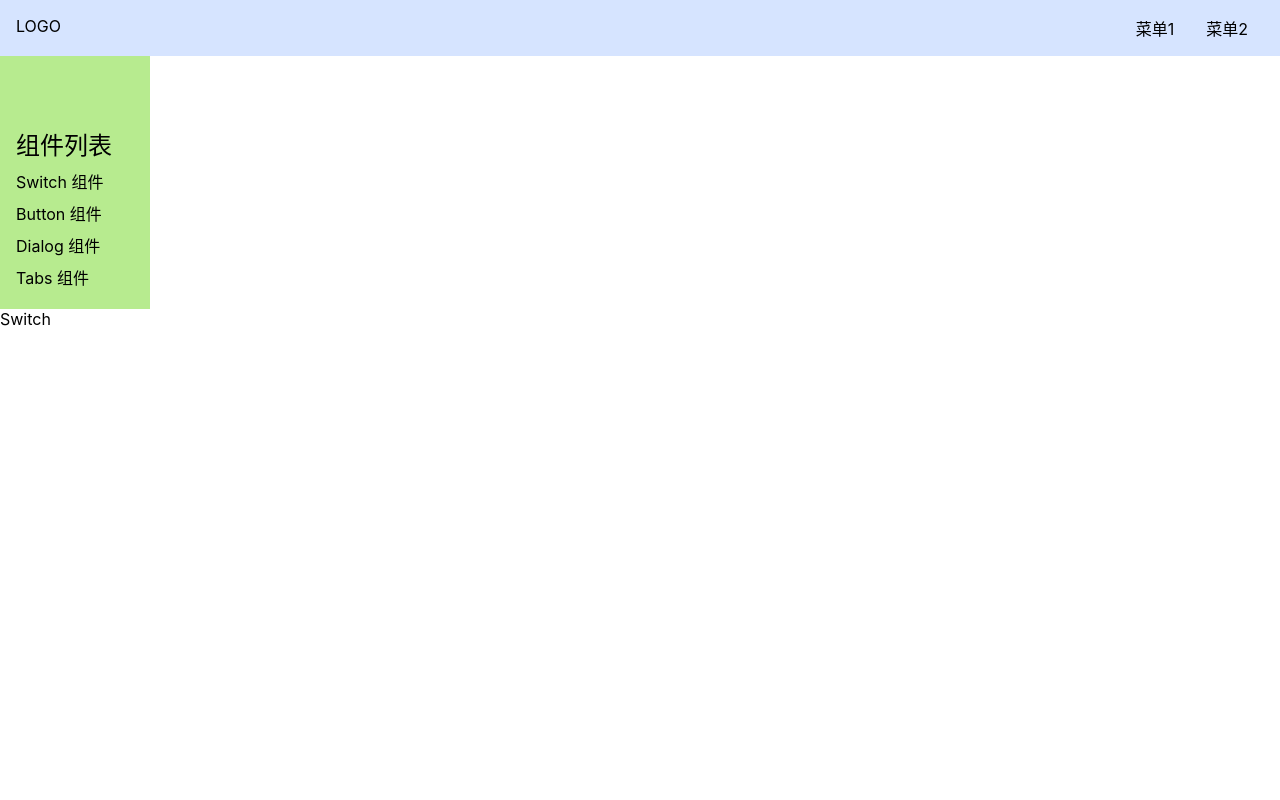
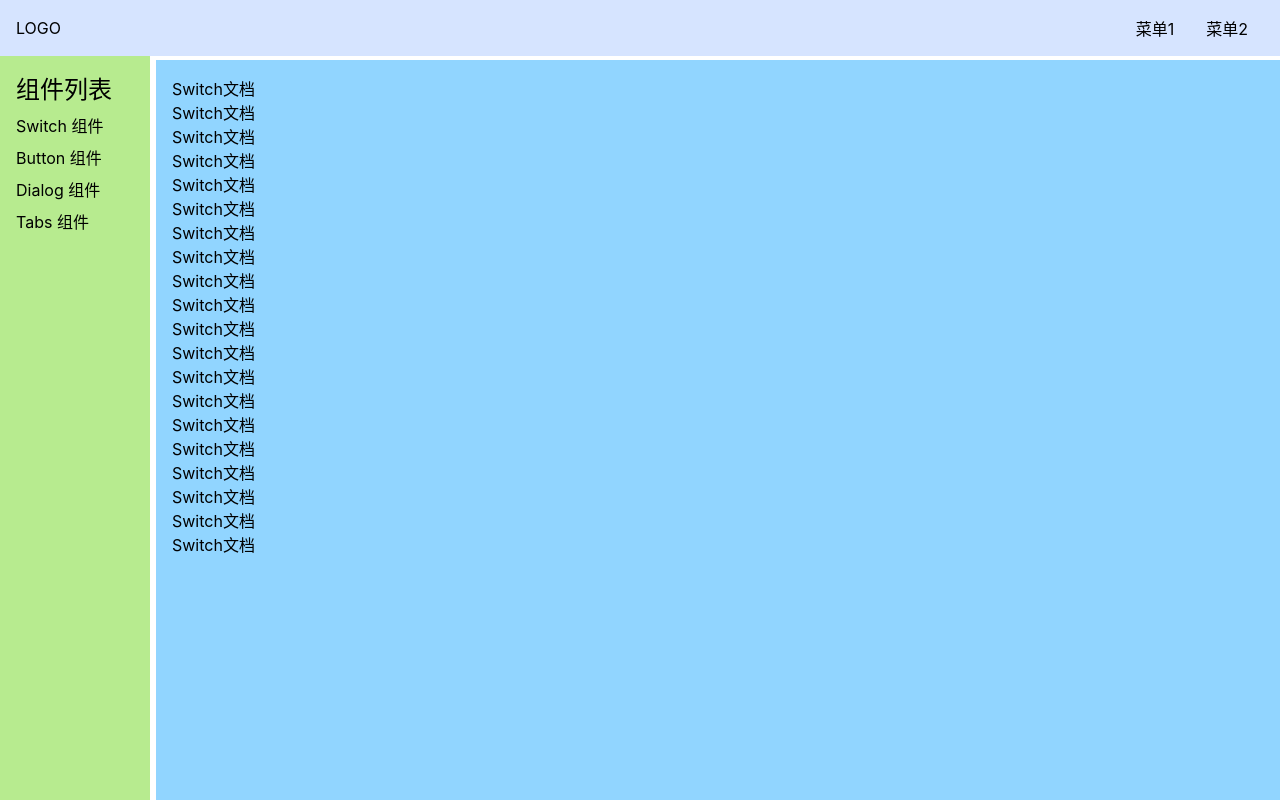
Before and after one commit to waynefu2020/sky-ui-1, a Vue app: page /#/doc/switch in a window 1280 px wide. Built offline with nearby package versions, Linux system fonts and the light colour scheme.

Commit message:
整体布局css更新

```diff
--- a/src/components/SwitchDemo.vue
+++ b/src/components/SwitchDemo.vue
@@ -1,5 +1,26 @@
 <template>
-  <div>Switch</div>
+  <div>
+    <p>Switch文档</p>
+    <p>Switch文档</p>
+    <p>Switch文档</p>
+    <p>Switch文档</p>
+    <p>Switch文档</p>
+    <p>Switch文档</p>
+    <p>Switch文档</p>
+    <p>Switch文档</p>
+    <p>Switch文档</p>
+    <p>Switch文档</p>
+    <p>Switch文档</p>
+    <p>Switch文档</p>
+    <p>Switch文档</p>
+    <p>Switch文档</p>
+    <p>Switch文档</p>
+    <p>Switch文档</p>
+    <p>Switch文档</p>
+    <p>Switch文档</p>
+    <p>Switch文档</p>
+    <p>Switch文档</p>
+  </div>
 </template>
 
 <script lang="ts">
--- a/src/components/Topnav.vue
+++ b/src/components/Topnav.vue
@@ -28,9 +28,13 @@
   background: #d6e4ff;
   display: flex;
   padding: 16px;
-  position: relative;
+  position: fixed;
+  top: 0;
+  left: 0;
+  width: 100%;
   z-index: 10;
-
+  justify-content: center;
+  align-items: center;
   > .logo {
     max-width: 6em;
     margin-right: auto;
--- a/src/views/Doc.vue
+++ b/src/views/Doc.vue
@@ -1,6 +1,6 @@
 <template>
-  <div>
-    <Topnav/>
+  <div class="layout">
+    <Topnav class="nav"/>
     <div class="content">
       <aside v-if="menuVisible">
         <h2>组件列表</h2>
@@ -41,10 +41,40 @@
 </script>
 
 <style lang="scss" scoped>
+.layout{
+  display: flex;
+  flex-direction: column;
+  height: 100vh;
+  > .nav{
+    flex-shrink: 0;
+  }
+  > .content{
+    flex-grow: 1;
+    padding-top: 60px;
+    padding-left: 156px;
+    @media (max-width: 500px) {
+      padding-left: 0;
+    }
+  }
+  .content{
+    display: flex;
+    > aside{
+      flex-shrink: 0;
+    }
+    > main{
+      flex-grow: 1;
+      padding: 16px;
+      background: #91d5ff;
+    }
+  }
   aside {
     background: #b7eb8f;
     width: 150px;
     padding: 70px 16px 16px 16px;
+    position: fixed;
+    top: 0;
+    left: 0;
+    height: 100%;
 
     > h2 {
       margin-bottom: 4px;
@@ -55,10 +85,9 @@
         padding: 4px 0;
       }
     }
-  @media (max-width: 500px) {
-    position: fixed;
-    top: 0;
-    left: 0;
+  }
+  main{
+    overflow: auto;
   }
 }
 
```
Also changed, not shown: src/router.ts (+12 -10 lines). Lines whose indentation alone changed are shown as unchanged.
